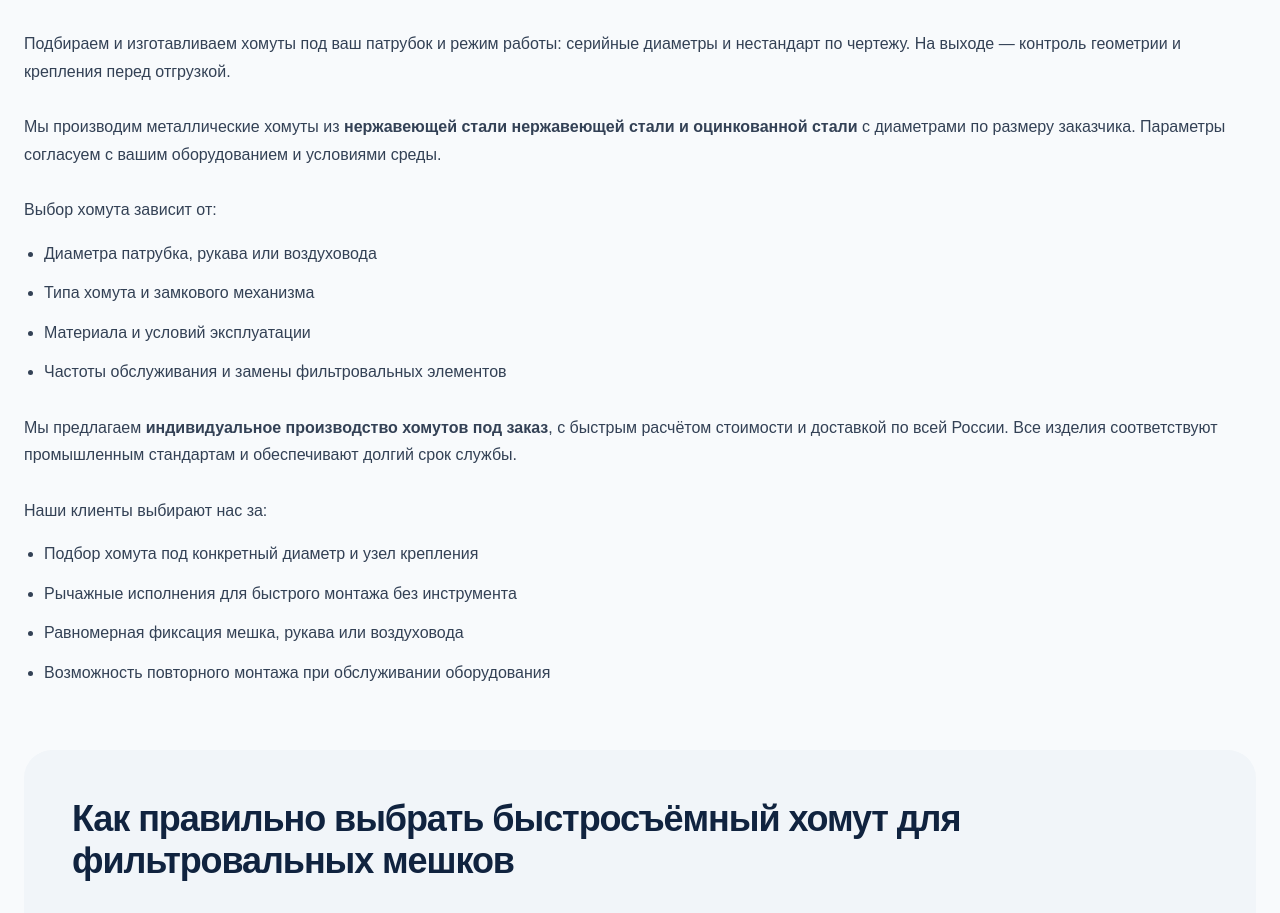
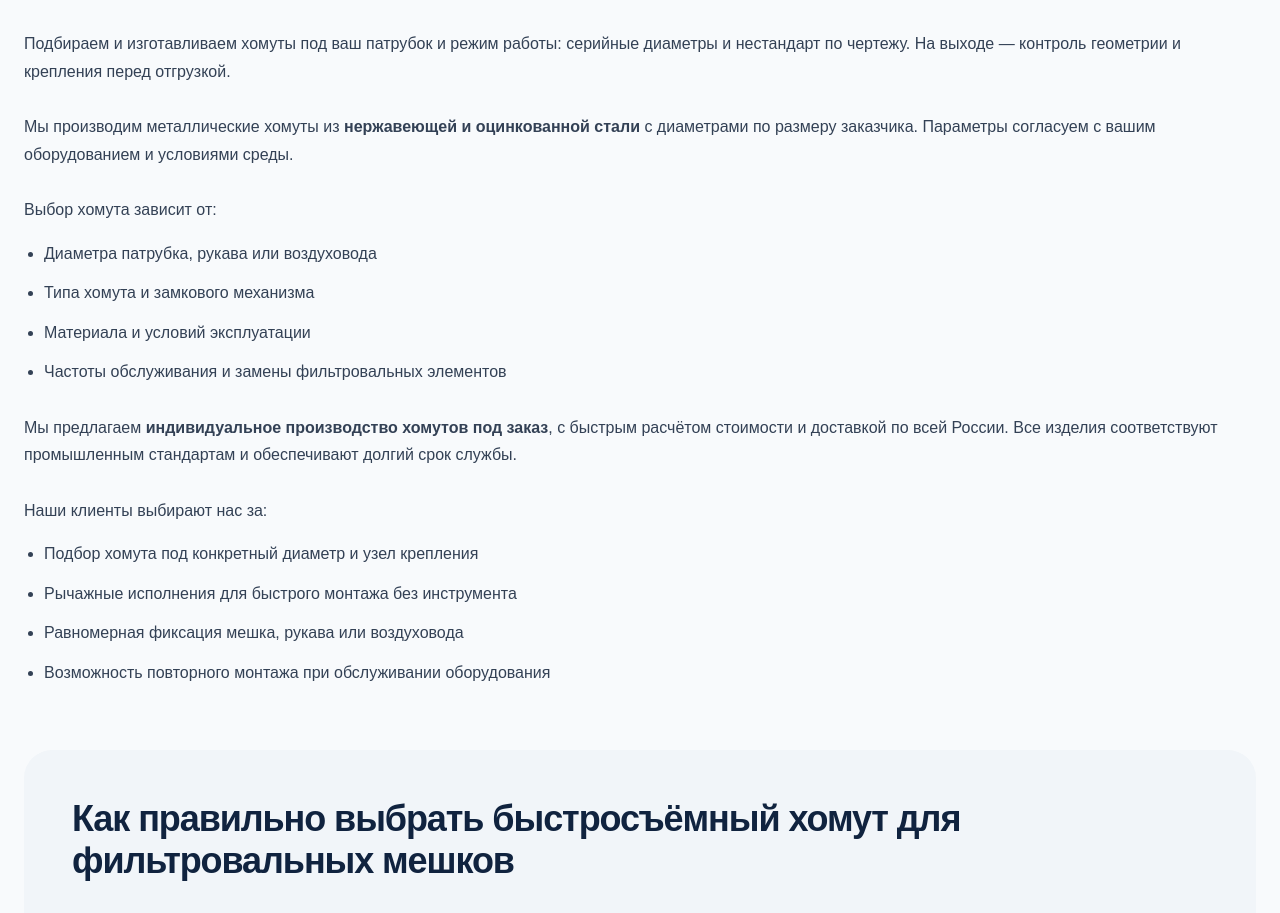
Before and after one commit to karipupkina-ux/filterflow-next, a Next.js app: page /bystrosemnye-homyty in a window 1280 px wide. Shown: the part 4596-5509 px from the top of the page. Built offline with nearby package versions, Linux system fonts and the light colour scheme.

Commit message:
Fix clamp page wording

```diff
--- a/app/bystrosemnye-homyty/page.tsx
+++ b/app/bystrosemnye-homyty/page.tsx
@@ -777,7 +777,7 @@ export default function Page() {
                 </p>
 
                 <p>
-                  Мы производим металлические хомуты из <strong>нержавеющей стали нержавеющей стали и оцинкованной стали</strong> с диаметрами по размеру заказчика. Параметры согласуем с вашим оборудованием и условиями среды.
+                  Мы производим металлические хомуты из <strong>нержавеющей и оцинкованной стали</strong> с диаметрами по размеру заказчика. Параметры согласуем с вашим оборудованием и условиями среды.
                 </p>
 
                 <div>
```
